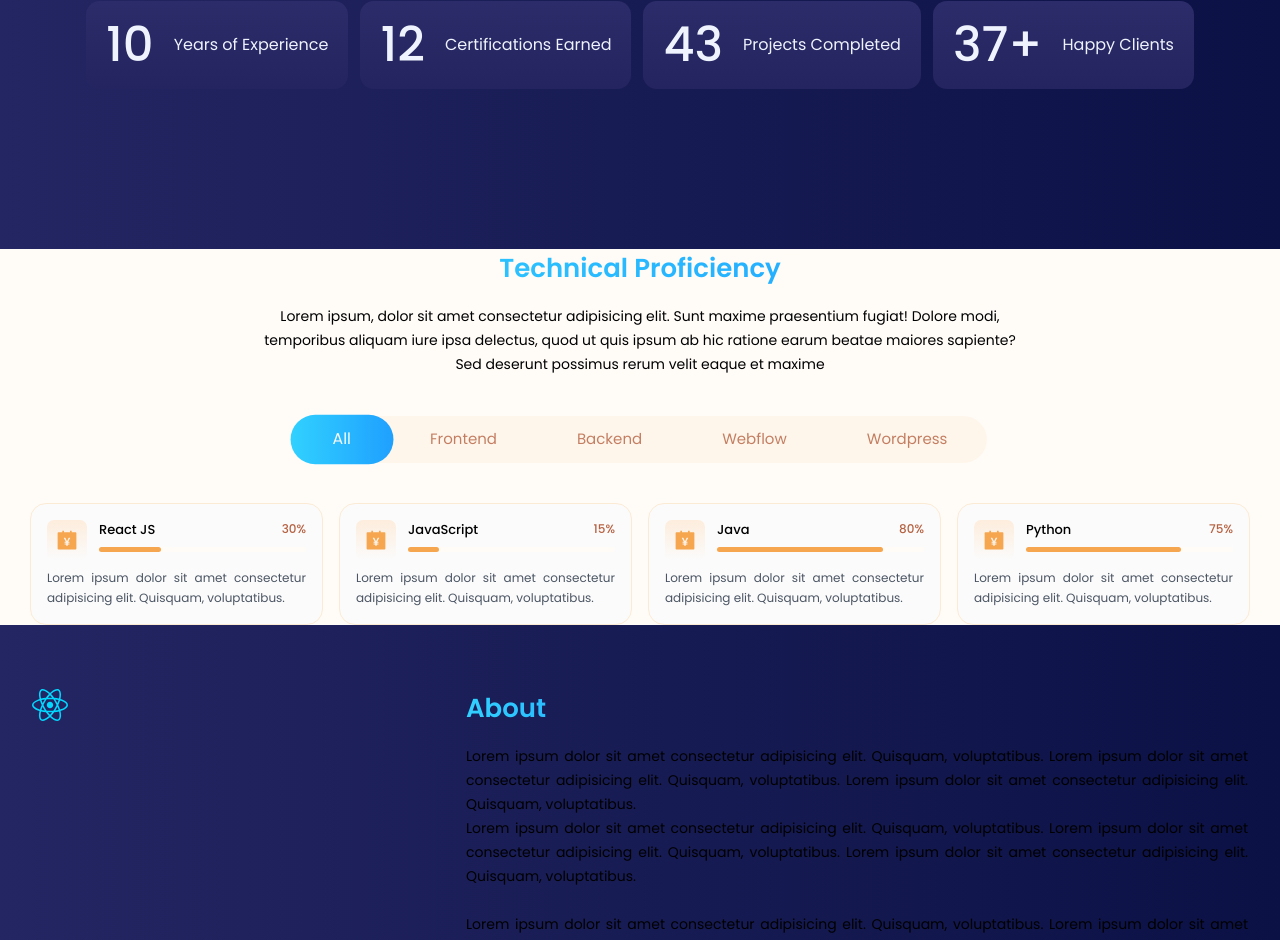
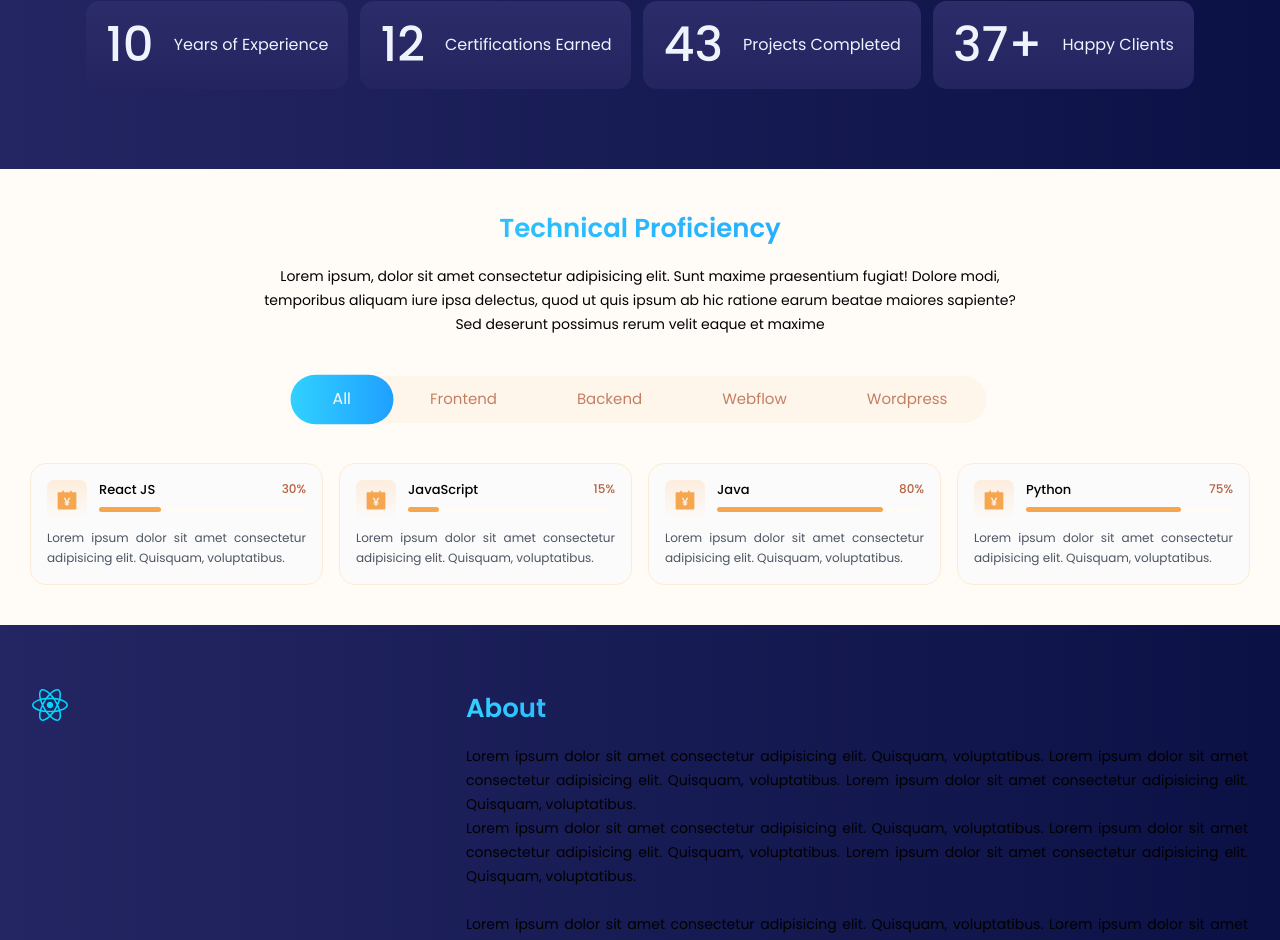
Before and after one commit to abidgymnastiar/portfolio, a React (Vite) app: page / in a window 1280 px wide. Shown: the part 765-1705 px from the top of the page. Built offline with nearby package versions, Linux system fonts and the light colour scheme.

Commit message:
fix: memperbaiki ukuran max pada skill

```diff
--- a/src/section/TechnicalProficiency.tsx
+++ b/src/section/TechnicalProficiency.tsx
@@ -22,7 +22,7 @@ function TechnicalProficiency() {
   };
   return (
     <section id="skills" className="bg-background">
-      <div className="max-w-[1220px] mt-20 mx-auto">
+      <div className="max-w-[1220px] py-10  mx-auto">
         <div className="w-full lg:w-[60vw] mx-auto">
           <h4 className="section-title">Technical Proficiency</h4>
           <p className="text-sm text-center mt-4 leading-6">
```
Also changed, not shown: src/assets/1.png (deleted), src/assets/aboutme.png (deleted).
